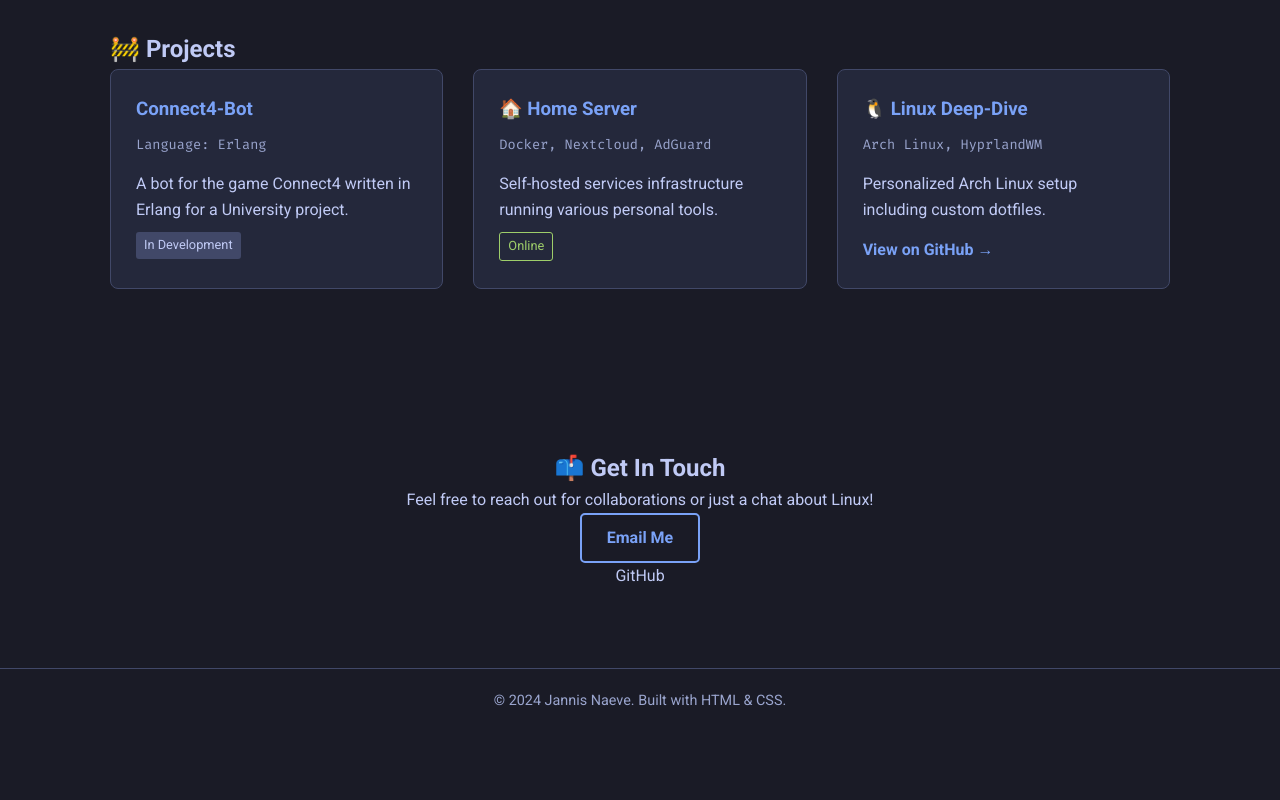
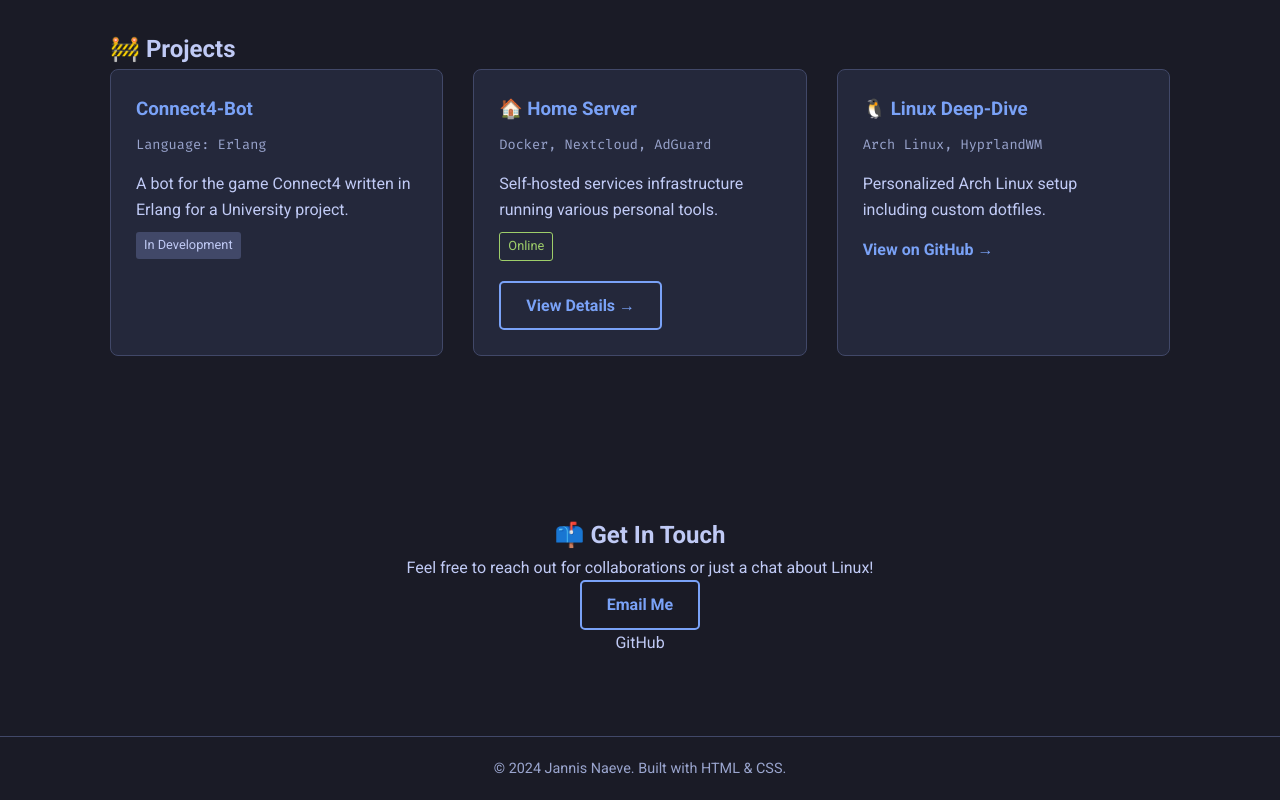
Before and after one commit to AttractiveSign/attractivesign.github.io, a plain HTML site: page index.html in a window 1280 px wide. Shown: the part 1429-2229 px from the top of the page. Before the commit the page ends 2161 px from the top, so only its background shows below. Drawn offline with Linux system fonts and the light colour scheme.

Commit message:
Add link to project details in home server section

```diff
--- a/index.html
+++ b/index.html
@@ -92,6 +92,10 @@
                         <p class="project-tech">Docker, Nextcloud, AdGuard</p>
                         <p>Self-hosted services infrastructure running various personal tools.</p>
                         <span class="status-badge online">Online</span>
+
+                        <div style="margin-top: 20px;">
+                            <a href="project-homeserver.html" class="btn secondary-btn small-btn">View Details &rarr;</a>
+                        </div>
                     </article>
 
                     <article class="project-card">
```
